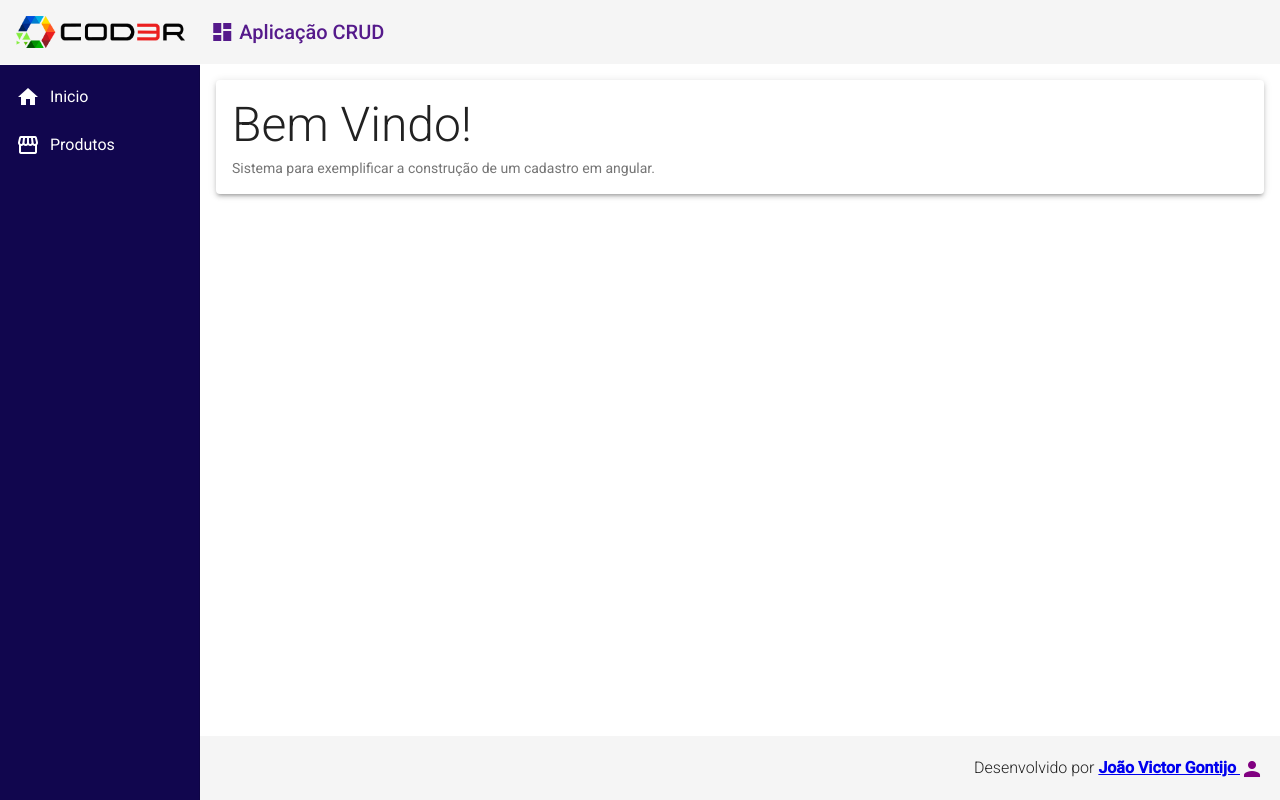
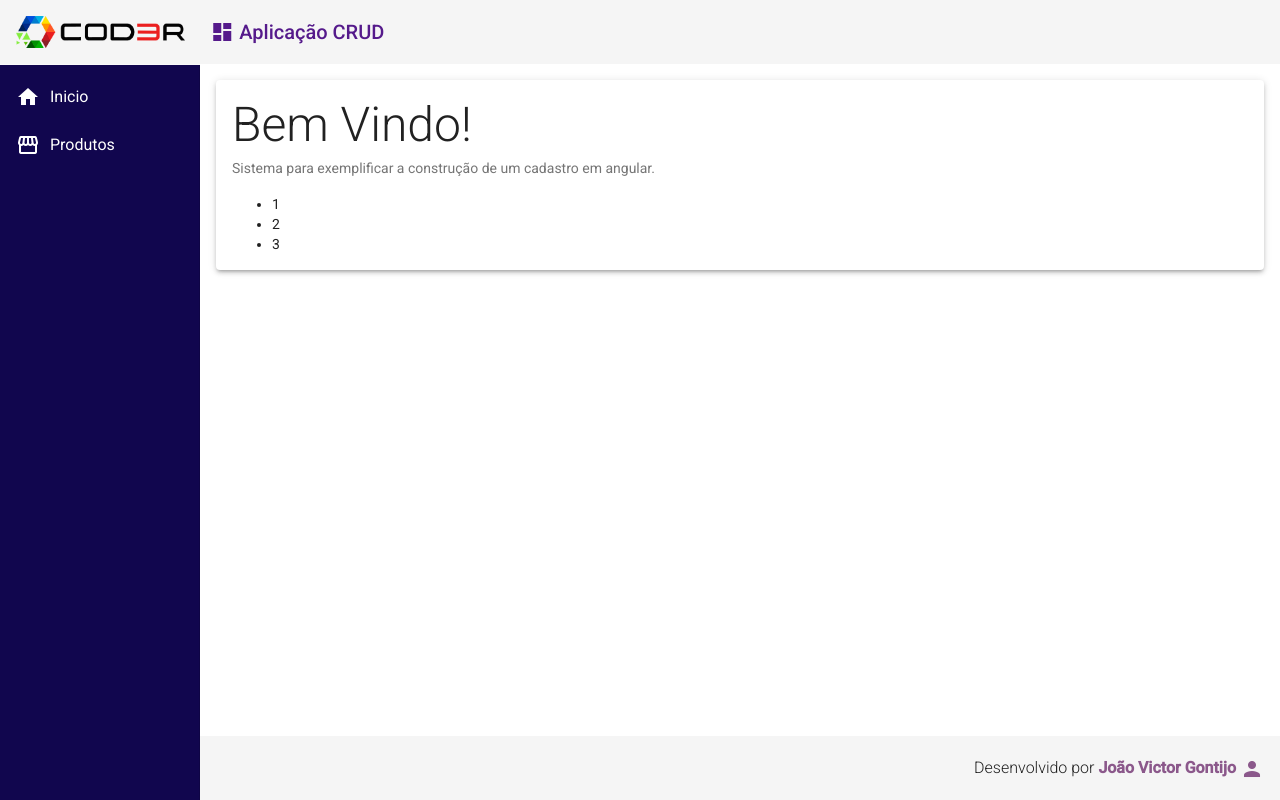
Before and after one commit to jvgontijo/cod3r-angular-crud, an Angular app in the folder frontend/: page / in a window 1280 px wide. Built offline with nearby package versions, Linux system fonts and the light colour scheme.

Commit message:
criado diretivas purple e for

```diff
--- a/frontend/src/app/components/template/footer/footer.component.css
+++ b/frontend/src/app/components/template/footer/footer.component.css
@@ -9,3 +9,15 @@
     font-size: 1rem;
     font-weight: 300;
 }
+
+.footer a:link {
+    text-decoration: none;
+}
+
+.footer a:visited {
+    text-decoration: none;
+}
+
+.footer strong{
+    text-decoration: none;
+}
--- a/frontend/src/app/components/template/footer/footer.component.html
+++ b/frontend/src/app/components/template/footer/footer.component.html
@@ -1,12 +1,11 @@
 <mat-toolbar class="footer">
     <span>
         Desenvolvido por
-        <a href="https://github.com/jvgontijo" target="_blank">
+        <a href="https://github.com/jvgontijo" target="_blank" appPurple>
             <strong> João Victor Gontijo </strong>
-            <i class="material-icons purple v-middle">
+            <i class="material-icons v-middle" appPurple>
                 person
             </i>
         </a>
-
     </span>
 </mat-toolbar>
--- /dev/null
+++ b/frontend/src/app/directives/for.directive.ts
@@ -0,0 +1,21 @@
+import { Directive, Input, OnInit, TemplateRef, ViewContainerRef } from '@angular/core';
+
+@Directive({
+  selector: '[myFor]'
+})
+export class ForDirective implements OnInit {
+
+  @Input('myForIn') numbers: number[] = [];
+
+  constructor(
+    private container: ViewContainerRef,
+    private template: TemplateRef<any>) {
+  }
+
+  ngOnInit(): void {
+    for(let number of this.numbers){
+      this.container.createEmbeddedView(
+        this.template, {$implicit: number})
+    }
+  }
+}
--- /dev/null
+++ b/frontend/src/app/directives/purple.directive.ts
@@ -0,0 +1,12 @@
+import { Directive, ElementRef } from '@angular/core';
+
+@Directive({
+  selector: '[appPurple]'
+})
+export class PurpleDirective {
+
+  constructor(private el: ElementRef) {
+    el.nativeElement.style.color = '#793d79da'
+  }
+
+}
--- a/frontend/src/app/views/home/home.component.html
+++ b/frontend/src/app/views/home/home.component.html
@@ -3,4 +3,8 @@
     <mat-card-subtitle class="subtitle">
         Sistema para exemplificar a construção de um cadastro em angular.
     </mat-card-subtitle>
+    <ul>
+        <li *myFor="let n in [1, 2, 3]">{{ n }}</li>
+    </ul>
+
 </mat-card>
--- a/frontend/src/styles.css
+++ b/frontend/src/styles.css
@@ -4,7 +4,7 @@ html, body { height: 100%; }
 body { margin: 0; font-family: Roboto, "Helvetica Neue", sans-serif; }
 
 .purple {
-    color: purple;
+    color: #793d79da;
 }
 
 .v-middle {
```
Also changed, not shown: frontend/src/app/app.module.ts (+6 -2 lines).
